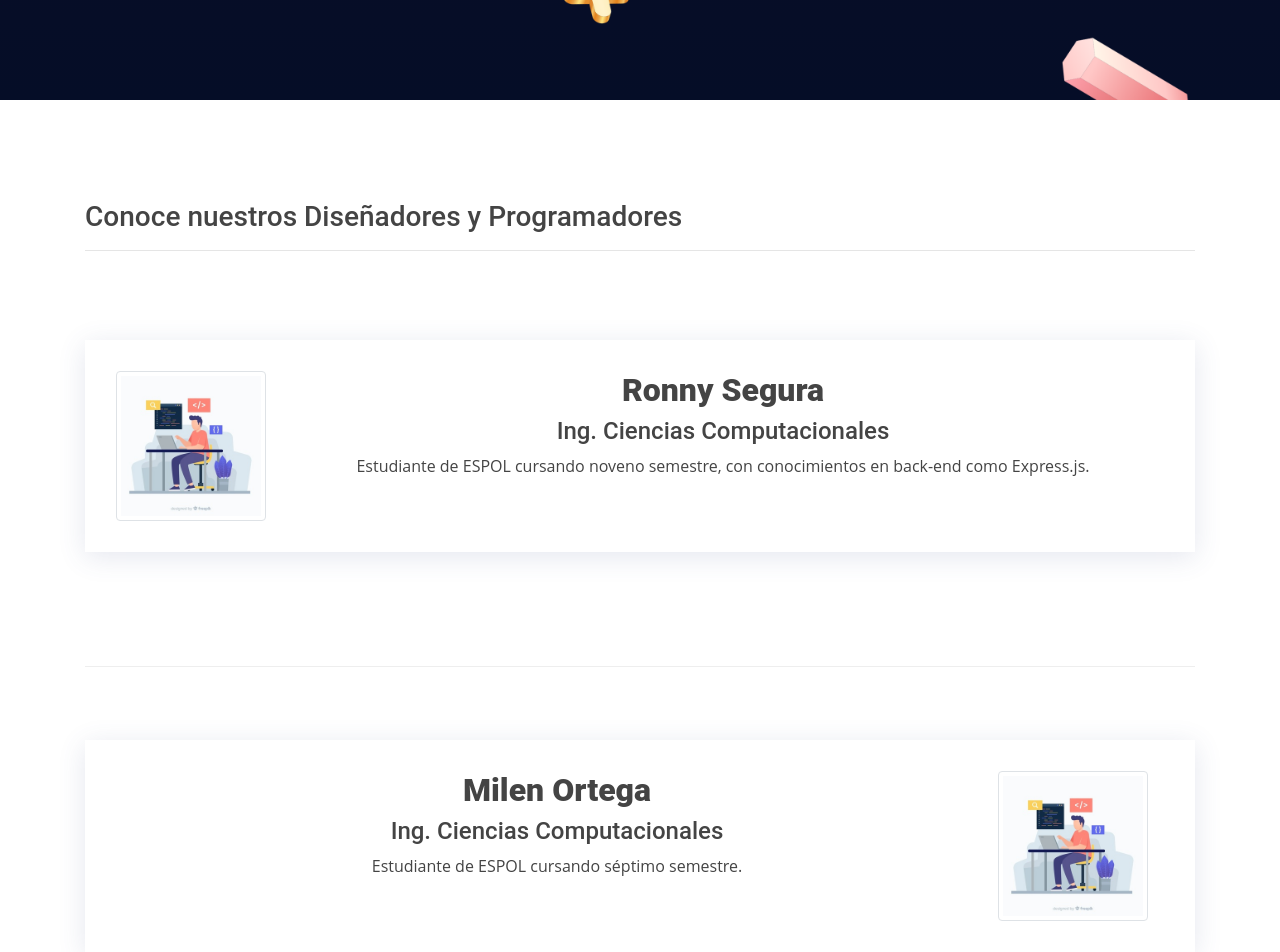
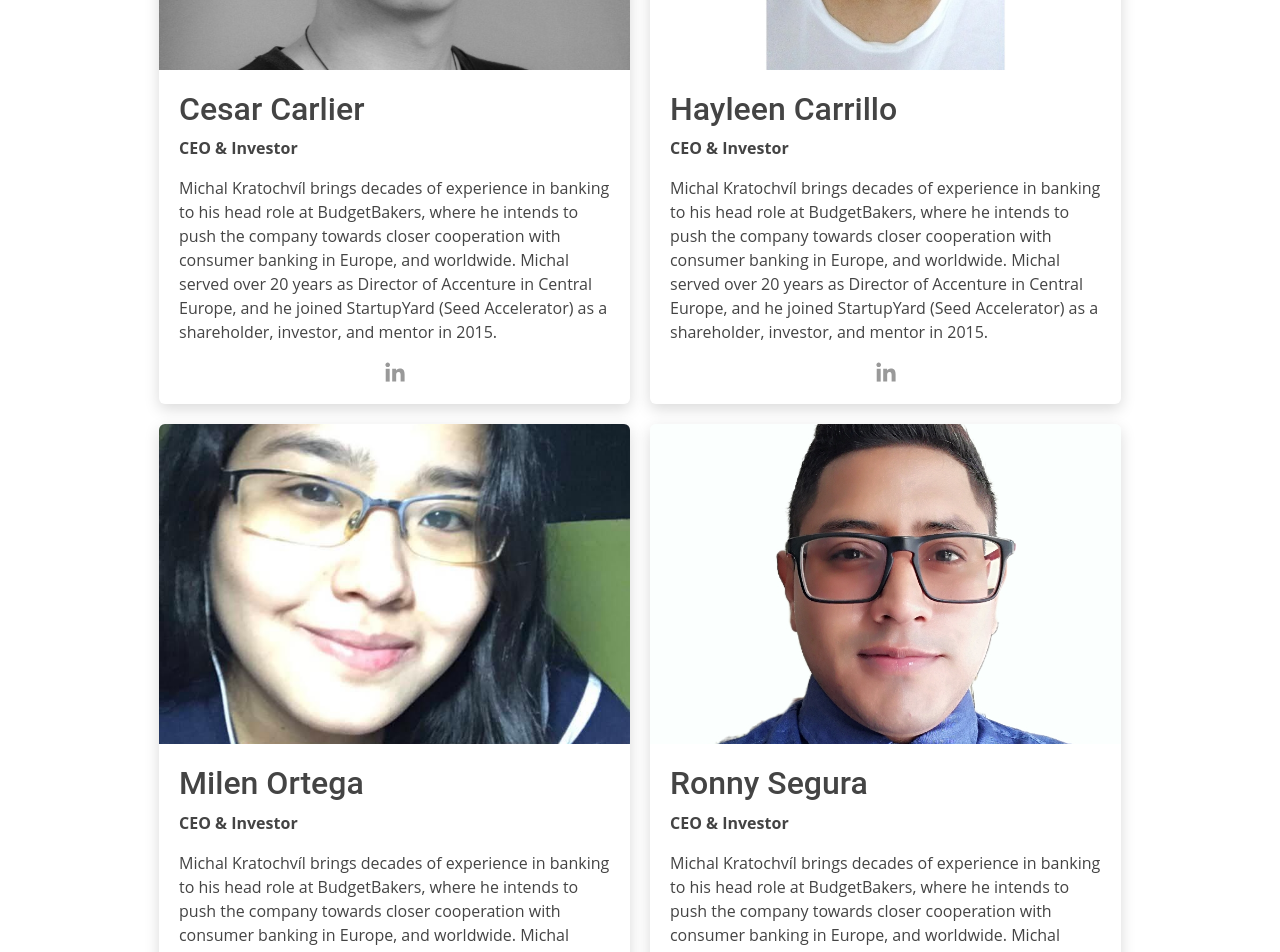
Before and after one commit to rohusemer/proyecto_DAWM_grupo8, a website: page equipo.html in a window 1280 px wide. Shown: the part 700-1652 px from the top of the page. Drawn offline with nearby package versions, Linux system fonts and the light colour scheme.

Commit message:
Cambios al front

```diff
--- a/equipo.html
+++ b/equipo.html
@@ -75,8 +75,9 @@
   </div>
 
   <body>
-    <nav class="navbar navbar-expand-lg navbar-dark fixed-top">
-        <a class="navbar-brand" href="./index.html">
+    <header class="d-flex">
+      <nav class="navbar navbar-expand-lg navbar-dark fixed-top px-5">
+        <a class="navbar-brand" href="/">
           <img src="/img/logo-01.png" alt="" >
         </a>
         <button class="navbar-toggler" type="button" data-toggle="collapse" data-target="#navbarTogglerDemo02" aria-controls="navbarTogglerDemo02" aria-expanded="false" aria-label="Toggle navigation">
@@ -84,15 +85,15 @@
         </button>
 
         <div class="collapse navbar-collapse" id="navbarTogglerDemo02">
-          <ul class="navbar-nav mr-auto mt-2 mt-lg-0">
+          <ul class="navbar-nav mx-auto mt-2 mt-lg-0">
             <li class="nav-item">
-              <a class="nav-link" href="#"><span class="fa fa-bell fa-lg"></span>Noticias</a>
-            </li>
-            <li class="nav-item active">
-              <a class="nav-link" href="#"><span class="fa fa-info fa-lg"></span>Equipo</a>
+              <a class="nav-link" href="#">Noticias</a>
             </li>
             <li class="nav-item">
-              <a class="nav-link" href="contactanos.html"><span class="fa fa-address-card fa-lg"></span>Contáctanos</a>
+              <a class="nav-link" href="equipo.html">Equipo</a>
+            </li>
+            <li class="nav-item">
+              <a class="nav-link" href="contactanos.html">Contáctanos</a>
             </li>
           </ul>
           <ul class="navbar-nav my-2 my-lg-0" id="btI">
@@ -104,98 +105,60 @@
             </span>
           </ul>
         </div>
-    </nav>
+      </nav>
+  </header>
 
+  <section class="team d-flex">
+    <div class="container pt-2">
+      <div class="row">
+        <div class="col-md-4">
+          <img src="/img/Logo SP-01.svg" alt="" >
+        </div>
+        <div class="col-md-8 d-flex flex-lg-column justify-content-lg-center">
+          <h1>Conoce a nuestro asombroso equipo</h1>
+          <p><b>Soul Programmers</b> es un grupo de alumnos de la carrera de Ciencias Computacionales en la Escuela Politecnica del Litoral. Bajo la tutela del Ing. Allan Avendano, los 4 jovenes decidieron formar el colectivo. MoneyTracker es el primer proyecto de resultado de esta union.</p>
+        </div>
+      </div>
+    </div>
+  </section>
 
-      <!-- ======= Banner Section ======= -->
-      <header class="banner">
-        <div class="container">
-          <div class="row row-header">
-            <div class="col-12 col-sm-6">
-              <h2>Soul Programmers</h2>
-              <p>We were inspired to improve the experience of keeping track of your monthly income and expenses. Our smartest way to control your money consumption.</p>
-            </div>
-            <div class="col-12 col-sm align-self-center">
-                <img src="img/logo-01.png" class="d-block img-fluid">
-            </div>
-          </div>
+  <section class="programmers">
+    <div class="container">
+    <div class="row">
+      <div class="col-6 team-item align-self-start">
+        <div class="team__item__thumbnail" style="background-image:url(/img/cesar.jpeg);"></div>
+        <h2>Cesar Carlier</h2>
+        <p><strong>CEO &amp; Investor</strong></p>
+        <p>Michal Kratochvíl brings decades of experience in banking to his head role at BudgetBakers, where he intends to push the company towards closer cooperation with consumer banking in Europe, and worldwide. Michal served over 20 years as Director of Accenture in Central Europe, and he joined StartupYard (Seed Accelerator) as a shareholder, investor, and mentor in 2015.</p>
+        <ul class="socials"><li><a href="https://cz.linkedin.com/in/michal-kratochvil-74963420" target=""> <svg enable-background="new 0 0 100 100" height="512" viewBox="0 0 100 100" width="512" xmlns="http://www.w3.org/2000/svg"><path fill="#999999" d="m90 90v-29.3c0-14.4-3.1-25.4-19.9-25.4-8.1 0-13.5 4.4-15.7 8.6h-.2v-7.3h-15.9v53.4h16.6v-26.5c0-7 1.3-13.7 9.9-13.7 8.5 0 8.6 7.9 8.6 14.1v26h16.6z"></path><path fill="#999999" d="m11.3 36.6h16.6v53.4h-16.6z"></path><path fill="#999999" d="m19.6 10c-5.3 0-9.6 4.3-9.6 9.6s4.3 9.7 9.6 9.7 9.6-4.4 9.6-9.7-4.3-9.6-9.6-9.6z"></path></svg> </a></li></ul>
+      </div>
+      <div class="col-6 team-item">
+        <div class="team__item__thumbnail" style="background-image:url(/img/hayleen.jpeg);"></div>
+        <h2>Hayleen Carrillo</h2>
+        <p><strong>CEO &amp; Investor</strong></p>
+        <p>Michal Kratochvíl brings decades of experience in banking to his head role at BudgetBakers, where he intends to push the company towards closer cooperation with consumer banking in Europe, and worldwide. Michal served over 20 years as Director of Accenture in Central Europe, and he joined StartupYard (Seed Accelerator) as a shareholder, investor, and mentor in 2015.</p>
+        <ul class="socials"><li><a href="https://cz.linkedin.com/in/michal-kratochvil-74963420" target=""> <svg enable-background="new 0 0 100 100" height="512" viewBox="0 0 100 100" width="512" xmlns="http://www.w3.org/2000/svg"><path fill="#999999" d="m90 90v-29.3c0-14.4-3.1-25.4-19.9-25.4-8.1 0-13.5 4.4-15.7 8.6h-.2v-7.3h-15.9v53.4h16.6v-26.5c0-7 1.3-13.7 9.9-13.7 8.5 0 8.6 7.9 8.6 14.1v26h16.6z"></path><path fill="#999999" d="m11.3 36.6h16.6v53.4h-16.6z"></path><path fill="#999999" d="m19.6 10c-5.3 0-9.6 4.3-9.6 9.6s4.3 9.7 9.6 9.7 9.6-4.4 9.6-9.7-4.3-9.6-9.6-9.6z"></path></svg> </a></li></ul>
+      </div>
+    </div>
+      <div class="row">
+        <div class="col-6 team-item align-self-start">
+          <div class="team__item__thumbnail" style="background-image:url(/img/milen.jpeg);"></div>
+          <h2>Milen Ortega</h2>
+          <p><strong>CEO &amp; Investor</strong></p>
+          <p>Michal Kratochvíl brings decades of experience in banking to his head role at BudgetBakers, where he intends to push the company towards closer cooperation with consumer banking in Europe, and worldwide. Michal served over 20 years as Director of Accenture in Central Europe, and he joined StartupYard (Seed Accelerator) as a shareholder, investor, and mentor in 2015.</p>
+          <ul class="socials"><li><a href="https://cz.linkedin.com/in/michal-kratochvil-74963420" target=""> <svg enable-background="new 0 0 100 100" height="512" viewBox="0 0 100 100" width="512" xmlns="http://www.w3.org/2000/svg"><path fill="#999999" d="m90 90v-29.3c0-14.4-3.1-25.4-19.9-25.4-8.1 0-13.5 4.4-15.7 8.6h-.2v-7.3h-15.9v53.4h16.6v-26.5c0-7 1.3-13.7 9.9-13.7 8.5 0 8.6 7.9 8.6 14.1v26h16.6z"></path><path fill="#999999" d="m11.3 36.6h16.6v53.4h-16.6z"></path><path fill="#999999" d="m19.6 10c-5.3 0-9.6 4.3-9.6 9.6s4.3 9.7 9.6 9.7 9.6-4.4 9.6-9.7-4.3-9.6-9.6-9.6z"></path></svg> </a></li></ul>
         </div>
-      </header>
-
-    <section class="services">
-    <div class="container">
-        <div class="row">
-            <div class="col-12">
-               <h3>Conoce nuestros Diseñadores y Programadores</h3>
-               <hr>
-            </div>
-        </div>
-
-        <div class="row row-content align-items-center">
-            <div class=" icon-box icon-box-pink col col-sm order-sm-first col-md">
-                <div class="media"
-                data-aos="fade-up">
-                    <img class="d-flex mr-3 img-thumbnail align-self-center"
-                        src="img/team-ex.jpg" alt="foto1" height="150" width="150">
-                    <div class="media-body">
-                        <h2 class="mt-0">Ronny Segura</h2>
-                        <h4>Ing. Ciencias Computacionales</h4>
-                        <p class="d-none d-sm-block">Estudiante de ESPOL cursando noveno semestre, con conocimientos en back-end como Express.js.</p>
-                    </div>
-                </div>
-            </div>
-        </div>
-        <div class="row row-content align-items-center">
-            <div class="icon-box icon-box-cyan col col-sm col-md">
-                <div class="media">
-                    <div class="media-body order-sm-first">
-                        <h2 class="mt-0">Milen Ortega</h2>
-                        <h4>Ing. Ciencias Computacionales</h4>
-                        <p class="d-none d-sm-block">Estudiante de ESPOL cursando séptimo semestre. </p>
-                    </div>
-                    <img class="d-flex mr-3 img-thumbnail align-self-center"
-                        src="img/team-ex.jpg" alt="foto2" height="150" width="150">
-                </div>
-            </div>
-        </div>
-        <div class="row row-content align-items-center">
-            <div class="icon-box icon-box-green col col-sm order-sm-first col-md">
-                <div class="media"
-                data-aos="fade-up">
-                    <img class="d-flex mr-3 img-thumbnail align-self-center"
-                        src="img/team-ex.jpg" alt="foto3" height="150" width="150">
-                    <div class="media-body">
-                        <h2 class="mt-0">Cesar Carlier</h2>
-                        <h4>Ing. Ciencias Computacionales</h4>
-                        <p class="d-none d-sm-block">Estudiante de ESPOL cursando noveno semestre.</p>
-                    </div>
-                </div>
-            </div>
-        </div>
-        <div class="row row-content align-items-center">
-            <div class="icon-box icon-box-blue col col-sm col-md">
-                <div class="media">
-                    <div class="media-body order-sm-first">
-                        <h2 class="mt-0">Hayleen Carrillo</h2>
-                        <h4>Ing. Ciencias Computacionales</h4>
-                        <p class="d-none d-sm-block">Estudiante de ESPOL cursando noveno semestre. </p>
-                    </div>
-                    <img class="d-flex mr-3 img-thumbnail align-self-center"
-                        src="img/team-ex.jpg" alt="foto4" height="150" width="150">
-                </div>
-            </div>
-        </div>
-
-        <div class="row">
-            <div class="col-12">
-                <h2>Our History</h2>
-                <p>Founded in 2021, MoneyTracker established itself as a financial icon in Ecuador. With its unique brand of personal finance you can't find it anywhere else.  With four of the best students from the best university in Ecuador, you can have all your finances in one place.</p>
-                <p>MoneyTracker has its origins as a project of the <em>Web and Mobile Development</em> course at ESPOL, taught by Ing. Allan Avendaño.</p>
-            </div>
+        <div class="col-6 team-item">
+          <div class="team__item__thumbnail" style="background-image:url(/img/ronny.jpeg);"></div>
+          <h2>Ronny Segura</h2>
+          <p><strong>CEO &amp; Investor</strong></p>
+          <p>Michal Kratochvíl brings decades of experience in banking to his head role at BudgetBakers, where he intends to push the company towards closer cooperation with consumer banking in Europe, and worldwide. Michal served over 20 years as Director of Accenture in Central Europe, and he joined StartupYard (Seed Accelerator) as a shareholder, investor, and mentor in 2015.</p>
+          <ul class="socials"><li><a href="https://cz.linkedin.com/in/michal-kratochvil-74963420" target=""> <svg enable-background="new 0 0 100 100" height="512" viewBox="0 0 100 100" width="512" xmlns="http://www.w3.org/2000/svg"><path fill="#999999" d="m90 90v-29.3c0-14.4-3.1-25.4-19.9-25.4-8.1 0-13.5 4.4-15.7 8.6h-.2v-7.3h-15.9v53.4h16.6v-26.5c0-7 1.3-13.7 9.9-13.7 8.5 0 8.6 7.9 8.6 14.1v26h16.6z"></path><path fill="#999999" d="m11.3 36.6h16.6v53.4h-16.6z"></path><path fill="#999999" d="m19.6 10c-5.3 0-9.6 4.3-9.6 9.6s4.3 9.7 9.6 9.7 9.6-4.4 9.6-9.7-4.3-9.6-9.6-9.6z"></path></svg> </a></li></ul>
         </div>
     </div>
-    </section>
 
+    </div>
+  </section>
 
 <!-- ======= Footer ======= -->
 <footer
--- a/public/css/style.css
+++ b/public/css/style.css
@@ -17,6 +17,8 @@
   body {
     font-family: "Open Sans", sans-serif;
     color: #444;
+    display: flex;
+    flex-direction: column;
   }
 
   header{
@@ -70,17 +72,11 @@
 
 .navbar-dark {
   background-color: rgba(5, 13, 39, 1);
+  box-shadow: 0 5px 15px rgba(0,0,0,.5);
 }
 
 .navbar-brand > img {
   width: 150px;
-  margin-left: 200px;
-
-}
-
-
-#btI {
-  margin-right: 200px;
 }
 
 #botonRegistro {
@@ -640,3 +636,86 @@ form {
   background-color: #0F0D27;
   color: #14E7FF;
 }
+
+.team .row, .programmers .row {
+  justify-content: space-between;
+  display: flex;
+  flex-wrap: wrap;
+  margin: 0;
+}
+
+.programmers .container{
+  width: 992px;
+  max-width: 100%;
+  padding-bottom: 100px;
+}
+
+.programmers .col-6 {
+  flex: 0 0 calc(50% - 10px);
+  max-width: calc(50% - 10px);
+}
+.team-item{
+  margin-top: 20px;
+  padding: 20px;
+  border-radius: 6px;
+  box-shadow: 0 5px 15px rgba(0,0,0,.15);
+  display: flex;
+  flex-flow: column;
+}
+
+.team-item .team__item__thumbnail {
+  height: 320px;
+}
+
+.team__item__thumbnail {
+  height: 220px;
+  background-size: cover;
+  background-repeat: no-repeat;
+  background-position: 50%;
+  border-top-left-radius: 6px;
+  border-top-right-radius: 6px;
+  margin: -20px -20px 20px;
+  width: calc(100% + 40px);
+}
+
+.team-item .socials {
+  margin-top: auto;
+  justify-content: center;
+}
+.socials {
+  display: flex;
+  flex-flow: row wrap;
+  align-items: center;
+}
+
+blockquote, ol, ul {
+  margin: 0;
+      margin-top: 0px;
+  padding: 0;
+  border: 0;
+  font: inherit;
+  box-sizing: border-box;
+  vertical-align: baseline;
+}
+ol, ul {
+  list-style: none;
+}
+
+.socials a img, .socials a svg {
+  display: block;
+  height: 24px;
+  width: auto;
+}
+
+header{
+  min-height: 82px;
+}
+
+body{
+  padding-top: 82px;
+}
+
+
+.team h1{
+  padding-bottom: 15px;
+}
```
Also changed, not shown: contactanos.html (+11 -12 lines), index.html (+1 -1 lines), img/Logo SP-01.svg (added), img/cesar.jpeg (added), img/hayleen.jpeg (added), img/milen.jpeg (added), img/ronny.jpeg (added).
